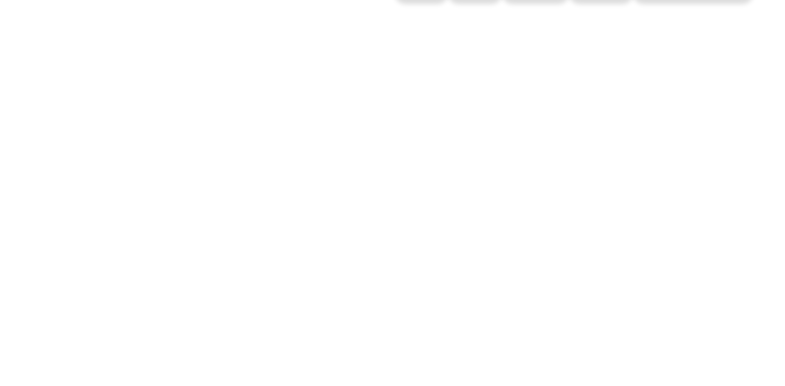
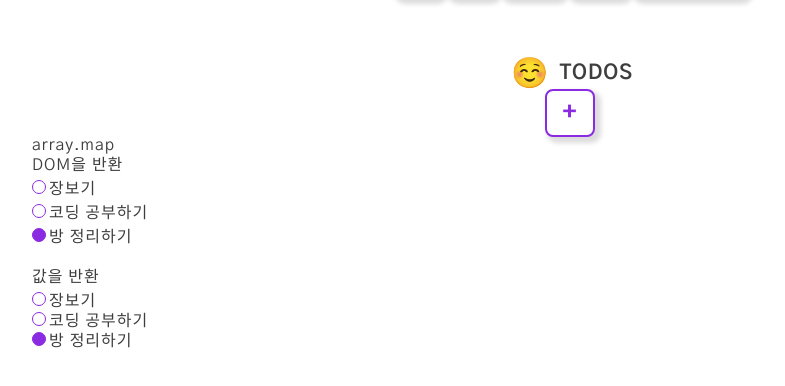
Before and after one commit to witFlower/next-app, a Next.js app in the folder next-app/: page /games in a window 1280 px wide. Shown: the part 240-626 px from the top of the page, without its empty margins (68-853 px from the left). Built offline with nearby package versions, Linux system fonts and the light colour scheme; a web font is replaced by a local one.

Commit message:
feat: add todo - not yet

```diff
--- /dev/null
+++ b/next-app/components/games/TodoBlock.tsx
@@ -0,0 +1,92 @@
+import type { NextPage } from 'next';
+import { useState } from 'react';
+import Title from './Title';
+
+export interface gamesState {
+  count: string | undefined;
+}
+
+const TodoBlock: NextPage = () => {
+  type TodoType = {
+    index: number;
+    todo: string;
+    checked: boolean;
+  };
+
+  const TODOS = [
+    { index: 1, todo: '장보기', checked: false },
+    { index: 2, todo: '코딩 공부하기', checked: false },
+    { index: 3, todo: '방 정리하기', checked: true },
+  ];
+
+  const todoList = (todos: any) => {
+    return (
+      <li key={todos.index}>
+        <input
+          id={`todo${todos.index}`}
+          checked={todos.checked}
+          type='checkbox'
+        />
+        <label htmlFor={`todo${todos.index}`}></label>
+        {todos.todo}
+      </li>
+    );
+  };
+
+  return (
+    <section className='game-section coment-game'>
+      <Title title='TODOS' />
+      {/* <p className='game-value'>[ {comment} ]</p> */}
+      <div className='button-wrap'>
+        <div className='textbox'>
+          <label id='emptyInput'></label>
+          <input type='text' name='emptyInput'></input>
+        </div>
+        <div
+          className='button'
+          // onClick={() => {
+          //   addTodos;
+          // }}
+        >
+          <label id='plus'>+</label>
+          <input name='plus'></input>
+        </div>
+        {/* <div
+          className='button'
+          onClick={() => {
+            setComment('');
+          }}
+        >
+          <label id='reset'>CLEAR</label>
+          <input name='reset'></input>
+        </div> */}
+      </div>
+      <div>
+        <>
+          <h3>array.map</h3>
+          <p>DOM을 반환</p>
+          <ul>
+            {TODOS.map((todos: TodoType) => (
+              <>
+                <p key={todos.index}>
+                  <input
+                    id={`tod${todos.index}`}
+                    checked={todos.checked}
+                    type='checkbox'
+                  />
+                  <label htmlFor={`tod${todos.index}`}></label>
+                  {todos.todo}
+                </p>
+              </>
+            ))}
+          </ul>
+          <br />
+          <p>값을 반환</p>
+          <ul>{TODOS.map((todos: TodoType) => todoList(todos))}</ul>
+        </>
+      </div>
+    </section>
+  );
+};
+
+export default TodoBlock;
```
Also changed, not shown: next-app/components/games/TodoItem.tsx (added, +27 -0 lines), next-app/components/games/TodoList.tsx (added, +36 -0 lines), next-app/styles/Home.module.scss (+57 -0 lines).
